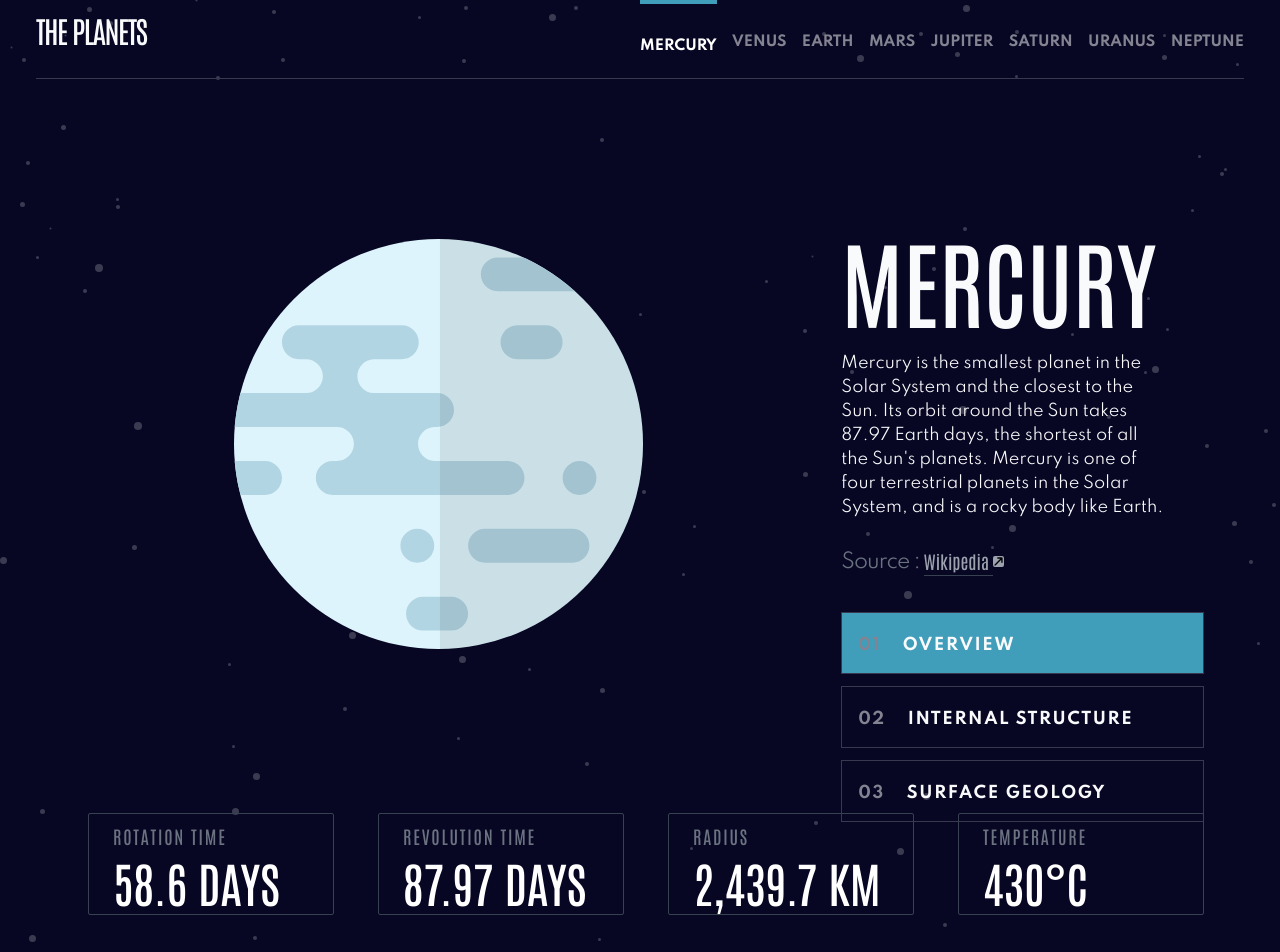
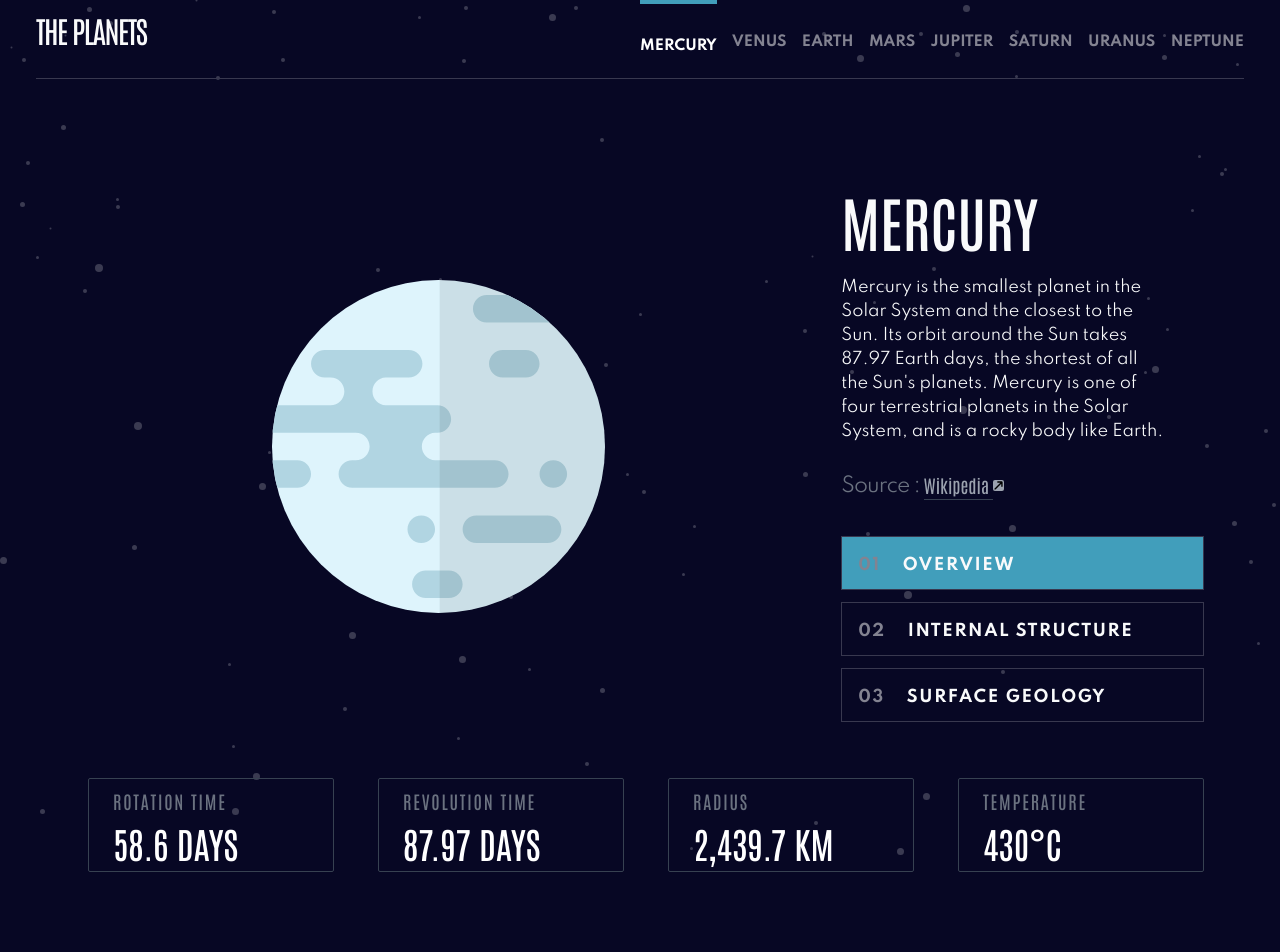
Before and after one commit to tzoltan31/planet-facts-react, a React (Create React App) app: page / in a window 1280 px wide. Shown: the top 952 px of the page. After the commit the page ends 912 px from the top, so only its background shows below. Built offline with nearby package versions, Linux system fonts and the light colour scheme.

Commit message:
refactor data and change desktop look

```diff
--- a/src/App.js
+++ b/src/App.js
@@ -1,61 +1,25 @@
 import { useState } from "react";
-import { SingleStat } from "./components/SingleStat";
-import earth from "./assets/planet-earth.svg";
-import jupiter from "./assets/planet-jupiter.svg";
-import mars from "./assets/planet-mars.svg";
-import mercury from "./assets/planet-mercury.svg";
-import saturn from "./assets/planet-saturn.svg";
-import venus from "./assets/planet-venus.svg";
-import neptune from "./assets/planet-neptune.svg";
-import uranus from "./assets/planet-uranus.svg";
-
-import earthInternal from "./assets/planet-earth-internal.svg";
-import jupiterInternal from "./assets/planet-jupiter-internal.svg";
-import marsInternal from "./assets/planet-mars-internal.svg";
-import mercuryInternal from "./assets/planet-mercury-internal.svg";
-import saturnInternal from "./assets/planet-saturn-internal.svg";
-import venusInternal from "./assets/planet-venus-internal.svg";
-import neptuneInternal from "./assets/planet-neptune-internal.svg";
-import uranusInternal from "./assets/planet-uranus-internal.svg";
-
-import earthGeo from "./assets/geology-earth.png";
-import jupiterGeo from "./assets/geology-jupiter.png";
-import marsGeo from "./assets/geology-mars.png";
-import mercuryGeo from "./assets/geology-mercury.png";
-import saturnGeo from "./assets/geology-saturn.png";
-import venusGeo from "./assets/geology-venus.png";
-import neptuneGeo from "./assets/geology-neptune.png";
-import uranusGeo from "./assets/geology-uranus.png";
 
 import { Description } from "./components/Description";
 import { SubMenu } from "./components/SubMenu";
 import { Img } from "./components/Img";
 import { Header } from "./components/Header";
 import { SubMenuDesktop } from "./components/SubMenuDesktop";
+import { Stats } from "./components/Stats";
 
-function App() {
-  const svgArr = [
-    { mercury, mercuryInternal, mercuryGeo, color: "mercury" },
-    { venus, venusInternal, venusGeo, color: "venus" },
-    { earth, earthInternal, earthGeo, color: "earth" },
-    { mars, marsInternal, marsGeo, color: "mars" },
-    { jupiter, jupiterInternal, jupiterGeo, color: "jupiter" },
-    { saturn, saturnInternal, saturnGeo, color: "saturn" },
-    { uranus, uranusInternal, uranusGeo, color: "uranus" },
-    { neptune, neptuneInternal, neptuneGeo, color: "neptune" },
-  ];
+// img & content data
+import {
+  data,
+  svgArr,
+  subMenuTitleArr,
+  subMenuTitleDesktopArr,
+} from "./data/sources";
 
-  const subMenuTitleArr = ["overview", "structure", "surface"];
-  const subMenuTitleDesktopArr = [
-    "overview",
-    "internal structure",
-    "surface geology",
-  ];
-
+export function App() {
   const [planetIndex, setPlanetIndex] = useState(0);
   const [subMenuIndex, setSubMenuIndex] = useState(0);
   const [showMenu, setShowMenu] = useState(false);
-  const data = require("./data.json");
+
   const currentPlanetData = data[planetIndex];
   const currentPlanetTextArr = [
     currentPlanetData.overview.content,
@@ -90,7 +54,7 @@ function App() {
         planetIndex={planetIndex}
       />
       {/* container */}
-      <main className="xl:flex xl:mt-24">
+      <main className="xl:flex xl:mt-14 ">
         {/* Submenu for mobile*/}
         <ul className="md:hidden -mx-4 px-4 flex justify-between  uppercase tracking-widest font-spartan font-semibold text-1xs  border-b border-gray-700">
           {subMenuTitleArr.map((item, index) => {
@@ -115,7 +79,7 @@ function App() {
           subMenuIndex={subMenuIndex}
         />
         {/* container for desc/submenu tablet/desktop */}
-        <div className="md:flex xl:flex-col h-72 xl:p-10 xl:pl-0 xl:mt-4">
+        <div className="md:flex xl:flex-col xl:h-auto h-60 xl:p-10 xl:pl-0 xl:mt-4">
           {/* planettitle - p - source*/}
           <Description
             name={currentPlanetData.name}
@@ -133,17 +97,7 @@ function App() {
         </div>
       </main>
       {/* stats */}
-      <div className="xl:px-6 xl:pt-20 md:flex-row md:justify-between flex flex-col ">
-        <SingleStat title="rotation time" value={currentPlanetData.rotation} />
-        <SingleStat
-          title="revolution time"
-          value={currentPlanetData.revolution}
-        />
-        <SingleStat title="radius" value={currentPlanetData.radius} />
-        <SingleStat title="temperature" value={currentPlanetData.temperature} />
-      </div>
+      <Stats currentPlanetData={currentPlanetData} />
     </div>
   );
 }
-
-export default App;
--- a/src/components/Description.js
+++ b/src/components/Description.js
@@ -1,10 +1,10 @@
 import React from "react";
 import { ImArrowUpRight2 } from "react-icons/im";
 
-export function Description({ name, content, source, subMenuString }) {
+export function Description({ name, content, source }) {
   return (
     <div className="xl:w-full md:w-3/5 md:pr-9">
-      <h1 className="xl:text-8xl md:text-5xl md:text-left uppercase text-center font-medium text-4xl pb-6">
+      <h1 className="xl:text-6xl md:text-5xl md:text-left uppercase text-center font-medium text-4xl pb-6">
         {name}
       </h1>
       <p className="xl:h-40 xl:text-base md:px-0 md:text-left text-xs font-spartan leading-6 px-3 text-center">
--- a/src/components/Img.js
+++ b/src/components/Img.js
@@ -15,8 +15,8 @@ export function Img({
         <img
           src={svgArr[planetIndex][currentPlanetName + `Internal`]}
           alt={currentPlanetName}
-          height={width * 0.32}
-          width={width * 0.32}
+          height={width * 0.26}
+          width={width * 0.26}
         />
       </div>
     );
@@ -27,8 +27,8 @@ export function Img({
         <img
           src={svgArr[planetIndex][currentPlanetName]}
           alt={currentPlanetData.name}
-          height={width * 0.32}
-          width={width * 0.32}
+          height={width * 0.26}
+          width={width * 0.26}
         />
         <img
           className="absolute bottom-9 z-10"
@@ -46,8 +46,8 @@ export function Img({
       <img
         src={svgArr[planetIndex][currentPlanetName]}
         alt={currentPlanetData.name}
-        height={width * 0.32}
-        width={width * 0.32}
+        height={width * 0.26}
+        width={width * 0.26}
       />
     </div>
   );
--- a/src/components/SingleStat.js
+++ b/src/components/SingleStat.js
@@ -6,7 +6,7 @@ export function SingleStat({ title, value }) {
       <div className="xl:text-lg text-gray-500 text-xs uppercase tracking-widest">
         {title}
       </div>
-      <div className="xl:text-5xl md:mt-2 md:text-2xl text-white uppercase text-lg">
+      <div className="xl:text-4xl md:mt-2 md:text-2xl text-white uppercase text-lg">
         {value}
       </div>
     </div>
--- /dev/null
+++ b/src/components/Stats.js
@@ -0,0 +1,21 @@
+import React from "react";
+import { SingleStat } from "./SingleStat";
+
+export const Stats = ({ currentPlanetData }) => {
+  const titles = ["rotation time", "revolution time", "radius", "temperature"];
+  const values = [
+    currentPlanetData.rotation,
+    currentPlanetData.revolution,
+    currentPlanetData.radius,
+    currentPlanetData.temperature,
+  ];
+  return (
+    <div className="xl:px-6 xl:pt-0 md:pt-10 md:flex-row md:justify-between flex flex-col ">
+      {values.map((item, i) => {
+        return (
+          <SingleStat key={i} title={titles[i]} value={values[i]}></SingleStat>
+        );
+      })}
+    </div>
+  );
+};
--- a/src/components/SubMenuDesktop.js
+++ b/src/components/SubMenuDesktop.js
@@ -13,8 +13,8 @@ export function SubMenuDesktop({
           <div
             className={
               subMenuIndex === index
-                ? `xl:tracking-widest xl:text-base xl:pb-4 xl:pt-5 pb-2 pt-3 mb-3 border border-greydark cursor-pointer bg-${currentPlanetName}`
-                : `xl:tracking-widest xl:text-base xl:pb-4 xl:pt-5 pb-2 pt-3 mb-3 border border-greydark hover:bg-greydark cursor-pointer`
+                ? `xl:tracking-widest xl:text-base xl:pb-3 xl:pt-4 pb-2 pt-3 mb-3 border border-greydark cursor-pointer bg-${currentPlanetName}`
+                : `xl:tracking-widest xl:text-base xl:pb-3 xl:pt-4 pb-2 pt-3 mb-3 border border-greydark hover:bg-greydark cursor-pointer`
             }
             onClick={() => setSubMenuIndex(index)}
             key={index}
--- /dev/null
+++ b/src/data/sources.js
@@ -0,0 +1,79 @@
+import earth from "../assets/planet-earth.svg";
+import jupiter from "../assets/planet-jupiter.svg";
+import mars from "../assets/planet-mars.svg";
+import mercury from "../assets/planet-mercury.svg";
+import saturn from "../assets/planet-saturn.svg";
+import venus from "../assets/planet-venus.svg";
+import neptune from "../assets/planet-neptune.svg";
+import uranus from "../assets/planet-uranus.svg";
+
+import earthInternal from "../assets/planet-earth-internal.svg";
+import jupiterInternal from "../assets/planet-jupiter-internal.svg";
+import marsInternal from "../assets/planet-mars-internal.svg";
+import mercuryInternal from "../assets/planet-mercury-internal.svg";
+import saturnInternal from "../assets/planet-saturn-internal.svg";
+import venusInternal from "../assets/planet-venus-internal.svg";
+import neptuneInternal from "../assets/planet-neptune-internal.svg";
+import uranusInternal from "../assets/planet-uranus-internal.svg";
+
+import earthGeo from "../assets/geology-earth.png";
+import jupiterGeo from "../assets/geology-jupiter.png";
+import marsGeo from "../assets/geology-mars.png";
+import mercuryGeo from "../assets/geology-mercury.png";
+import saturnGeo from "../assets/geology-saturn.png";
+import venusGeo from "../assets/geology-venus.png";
+import neptuneGeo from "../assets/geology-neptune.png";
+import uranusGeo from "../assets/geology-uranus.png";
+
+export const data = require("./data.json");
+
+export const svgArr = [
+  { mercury, mercuryInternal, mercuryGeo, color: "mercury" },
+  { venus, venusInternal, venusGeo, color: "venus" },
+  { earth, earthInternal, earthGeo, color: "earth" },
+  { mars, marsInternal, marsGeo, color: "mars" },
+  { jupiter, jupiterInternal, jupiterGeo, color: "jupiter" },
+  { saturn, saturnInternal, saturnGeo, color: "saturn" },
+  { uranus, uranusInternal, uranusGeo, color: "uranus" },
+  { neptune, neptuneInternal, neptuneGeo, color: "neptune" },
+];
+
+export const contentImgArr = [
+  earth,
+  jupiter,
+  mars,
+  mercury,
+  saturn,
+  venus,
+  neptune,
+  uranus,
+];
+
+export const geoImgArr = [
+  earthGeo,
+  jupiterGeo,
+  marsGeo,
+  mercuryGeo,
+  saturnGeo,
+  venusGeo,
+  neptuneGeo,
+  uranusGeo,
+];
+
+export const surfaceImgArr = [
+  earthInternal,
+  jupiterInternal,
+  marsInternal,
+  mercuryInternal,
+  saturnInternal,
+  venusInternal,
+  neptuneInternal,
+  uranusInternal,
+];
+
+export const subMenuTitleArr = ["overview", "structure", "surface"];
+export const subMenuTitleDesktopArr = [
+  "overview",
+  "internal structure",
+  "surface geology",
+];
--- a/src/index.js
+++ b/src/index.js
@@ -1,7 +1,7 @@
 import React from "react";
 import ReactDOM from "react-dom";
 import "./index.css";
-import App from "./App";
+import { App } from "./App";
 
 ReactDOM.render(
   <React.StrictMode>
```
Also changed, not shown: src/components/Header.js (+1 -40 lines), src/data/data.json (renamed from src/data.json).
